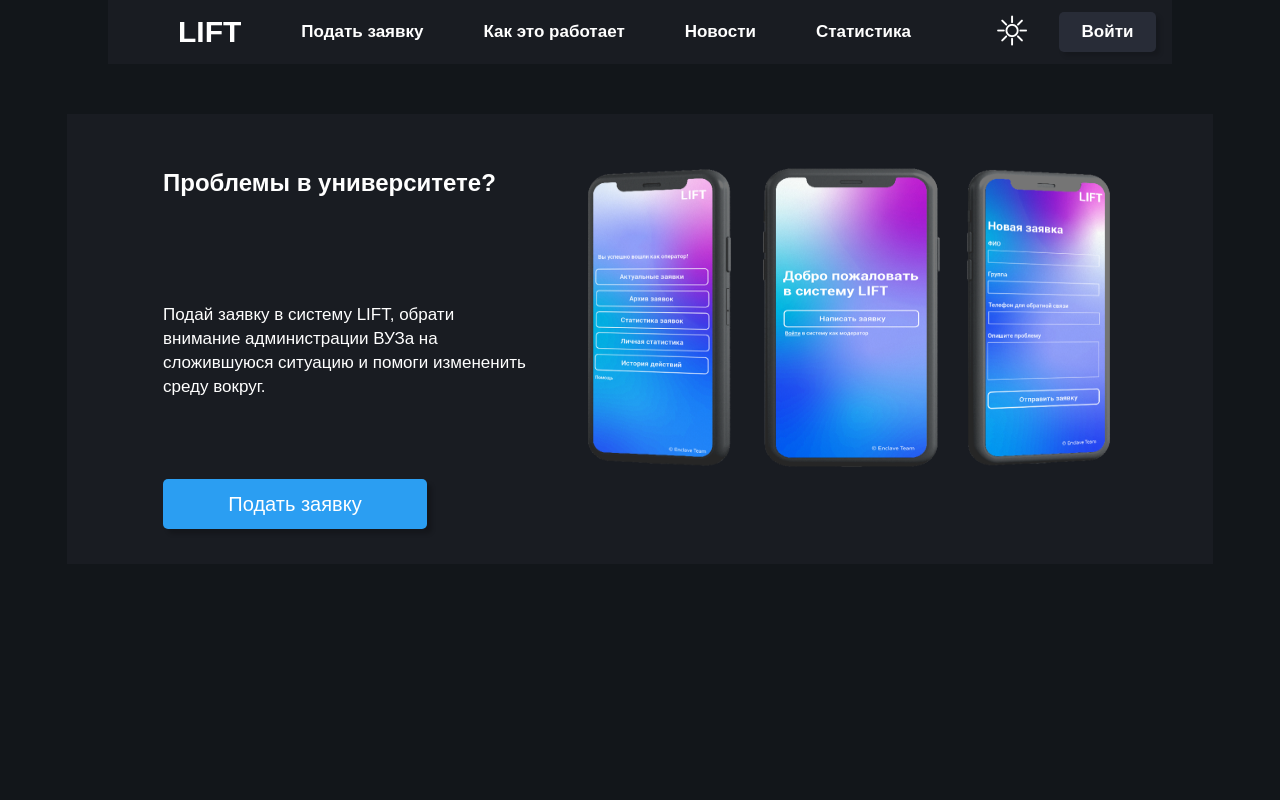
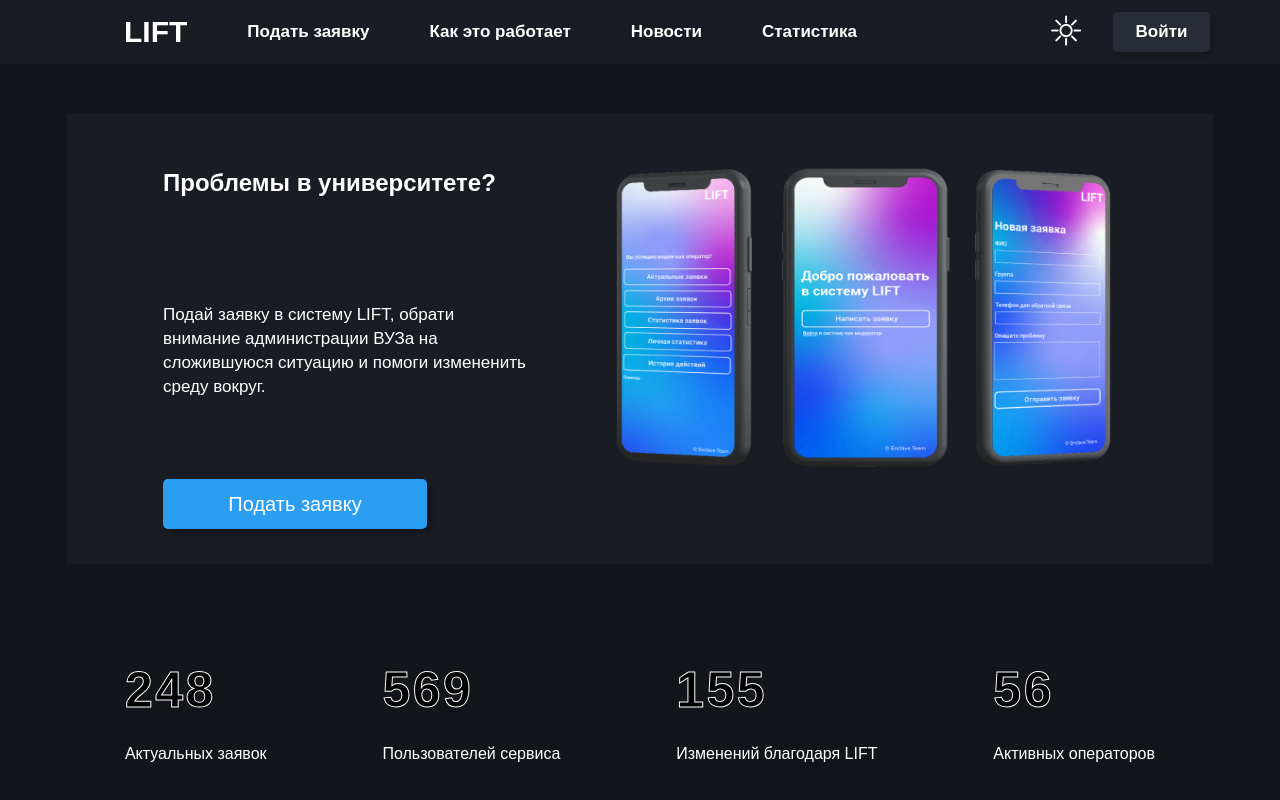
Before and after one commit to Rekia-bmstu/LIFT.landing, a plain HTML site: page index.html in a window 1280 px wide. Drawn offline with Linux system fonts and the light colour scheme.

Commit message:
Added stats

```diff
--- a/css/styles.css
+++ b/css/styles.css
@@ -28,6 +28,7 @@ button {
 
 header {
     height: 64px;
+    width: 100vw;
 }
 
 /* Header styles */
@@ -132,6 +133,43 @@ header {
     color: white;
 }
 
-.main-carousel img {
+.main-carousel > img {
     padding: 50px 100px 92px 50px;
+    max-width: 500px;
+    max-height: 500px;
 }
+
+
+/* stats styles */
+
+.stats {
+    display: flex;
+    justify-content: space-around;
+    align-items: center;
+    max-width: 1146px;
+    width: 100%;
+    height: 150px;
+    color: white;
+    padding-top: 70px;
+}
+
+.stats-card {
+    display: flex;
+    flex-direction: column;
+    justify-content: space-around;
+}
+
+.number {
+    color: black;
+    -webkit-text-stroke-width: 1px;
+    -webkit-text-stroke-color: white;
+    font-style: normal;
+    font-weight: 800;
+    font-size: 50px;
+    line-height: 70px;
+    letter-spacing: 0.05em;
+}
+
+.header {
+    padding-top: 20px;
+}
--- a/index.html
+++ b/index.html
@@ -34,7 +34,22 @@
         <img src="/img/phones_dark.png" alt="">
     </section>
     <section class="stats">
-
+        <div class="stat-card">
+            <div class="number">248</div>
+            <div class="header">Актуальных заявок</div>
+        </div>
+        <div class="stat-card">
+            <div class="number">569</div>
+            <div class="header">Пользователей сервиса</div>
+        </div>
+        <div class="stat-card">
+            <div class="number">155</div>
+            <div class="header">Изменений благодаря LIFT</div>
+        </div>
+        <div class="stat-card">
+            <div class="number">56</div>
+            <div class="header">Активных операторов</div>
+        </div>
     </section>
 </body>
 </html>
```
